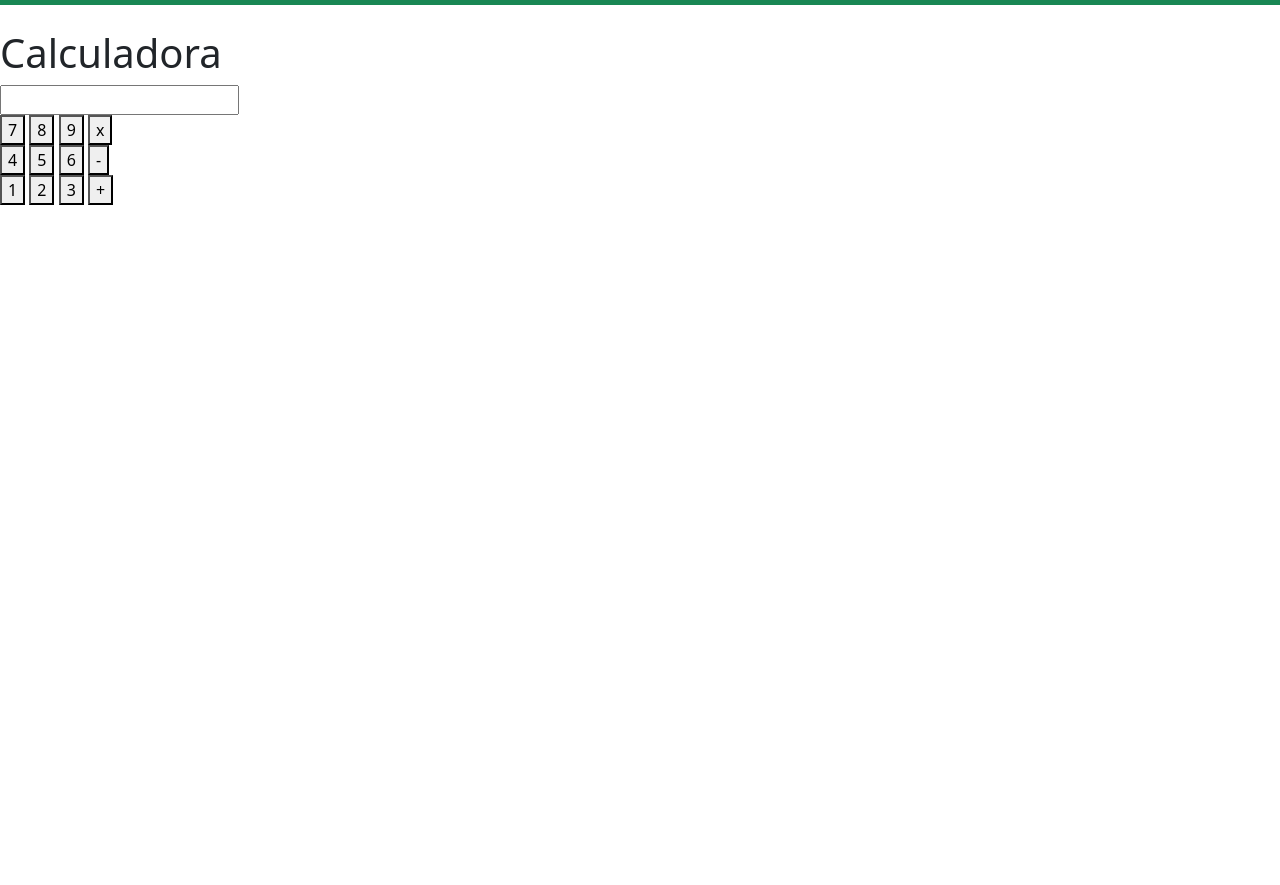
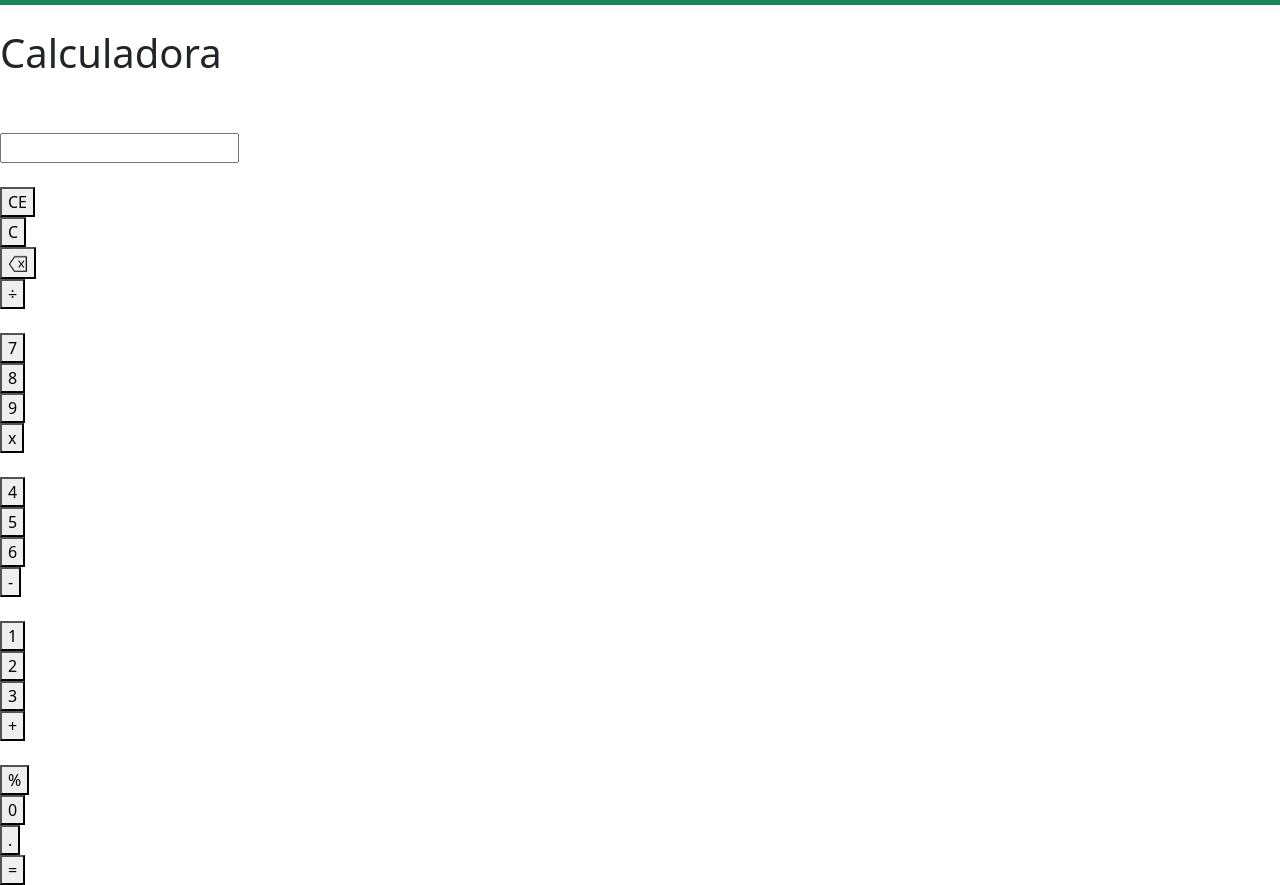
Before and after one commit to Oliver-XDR5/Proyecto_Calculadora, a plain HTML site: page index.html in a window 1280 px wide. Shown: the part 51-936 px from the top of the page. Before the commit the page ends 800 px from the top, so only its background shows below. Drawn offline with nearby package versions, Linux system fonts and the light colour scheme.

Commit message:
Calculadora proceso

```diff
--- a/codigo.js
+++ b/codigo.js
@@ -1,7 +1,17 @@
-let pantalla = document.getElementById(pantalla);
+let pantalla = document.getElementById("Pantalla");
 
 function Agregar(dato){
-    pantalla.value += dato;
+    Pantalla.value += dato;
 }
 
-function
+function Eliminar(){
+    Pantalla.value = "";
+}
+
+function Borrar(dato){
+    Pantalla.value = dato = " ";
+}
+
+function Calcular(){
+    Pantalla.value = eval(Pantalla.value)
+}
--- a/index.html
+++ b/index.html
@@ -42,22 +42,36 @@
     </nav>
     <br>
     <h1 class="Titulo_h1">Calculadora</h1>
-    <input type="text" id="Pantalla" readonly>
     <br>
-    <button onclick="Agregar(7)">7</button>
-    <button onclick="Agregar(8)">8</button>
-    <button onclick="Agregar(9)">9</button>
-    <button onclick="Agregar('*')">x</button>
     <br>
-    <button onclick="Agregar(4)">4</button>
-    <button onclick="Agregar(5)">5</button>
-    <button onclick="Agregar(6)">6</button>
-    <button onclick="Agregar('-')">-</button>
-    <br>
-    <button onclick="Agregar(1)">1</button>
-    <button onclick="Agregar(2)">2</button>
-    <button onclick="Agregar(3)">3</button>
-    <button onclick="Agregar('+')">+</button>
+    <div class="Div_principal">
+        <div><input type="text" id="Pantalla" readonly></div>
+        <br>
+        <div class="Eliminar1"><button onclick="Eliminar()">CE</button></div>
+        <div class="Eliminar2"><button onclick="Eliminar()">C</button></div>
+        <div class="Borrar"><button onclick="Borrar()"><img src="imagenes para proyecto/Borrar Calculadora.png" alt="Borrador de calculadora" width="20px" height="25px"></button></div>
+        <div class="Division"><button onclick="Agregar('/')">÷</button></div>
+        <br>
+        <div class="Siete"><button onclick="Agregar(7)">7</button></div>
+        <div class="Ocho"><button onclick="Agregar(8)">8</button></div>
+        <div class="Nueve"><button onclick="Agregar(9)">9</button></div>
+        <div class="Multiplicar"><button onclick="Agregar('*')">x</button></div>
+        <br>
+        <div class="Cuatro"><button onclick="Agregar(4)">4</button></div>
+        <div class="Cinco"><button onclick="Agregar(5)">5</button></div>
+        <div class="Seis"><button onclick="Agregar(6)">6</button></div>
+        <div class="Resta"><button onclick="Agregar('-')">-</button></div>
+        <br>
+        <div class="Uno"><button onclick="Agregar(1)">1</button></div>
+        <div class="Dos"><button onclick="Agregar(2)">2</button></div>
+        <div class="Tres"><button onclick="Agregar(3)">3</button></div>
+        <div class="Suma"><button onclick="Agregar('+')">+</button></div>
+        <br>
+        <div class="Porcentaje"><button onclick="Agregar('%')">%</button></div>
+        <div class="Cero"><button onclick="Agregar(0)">0</button></div>
+        <div class="Punto"><button onclick="Agregar('.')">.</button></div>
+        <div class="Igual"><button onclick="Calcular()">=</button></div>
+    </div>
 
     <script src="https://cdn.jsdelivr.net/npm/bootstrap@5.3.8/dist/js/bootstrap.bundle.min.js" integrity="sha384-FKyoEForCGlyvwx9Hj09JcYn3nv7wiPVlz7YYwJrWVcXK/BmnVDxM+D2scQbITxI" crossorigin="anonymous"></script>
 </body>
```
Also changed, not shown: imagenes para proyecto/Borrar Calculadora.png (added).
